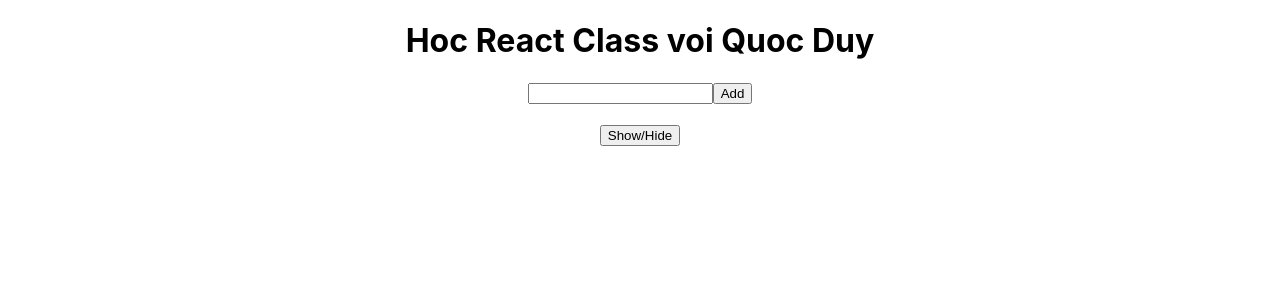
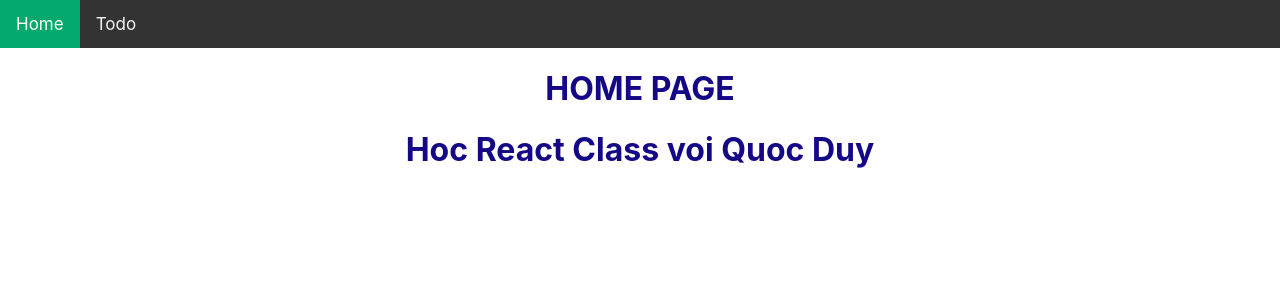
Before and after one commit to LeCongQuocDuy1/hoc-react-class, a React (Create React App) app: page / in a window 1280 px wide. Shown: the top 300 px of the page. Built offline with nearby package versions, Linux system fonts and the light colour scheme.

Commit message:
Router and HOC

```diff
--- a/package.json
+++ b/package.json
@@ -36,5 +36,9 @@
       "last 1 firefox version",
       "last 1 safari version"
     ]
+  },
+  "devDependencies": {
+    "react-router": "^5.3.0",
+    "react-router-dom": "^5.3.0"
   }
 }
--- a/src/views/App.js
+++ b/src/views/App.js
@@ -1,28 +1,31 @@
 import './App.scss';
-// import { MyComponent } from './example/MyComponent';
-import { ListTodo } from './todo/ListTodo';
-import { ToastContainer } from 'react-toastify';
-import 'react-toastify/dist/ReactToastify.css';
+import Navigation from './nav/Navigation';
+import HomeComponent from './example/HomeComponent';
+import TodoComponent from './example/TodoComponent';
+
+import React from "react";
+import {
+  BrowserRouter as Router,
+  Switch,
+  Route
+} from "react-router-dom";
 
 function App() {
   return (
-    <div className="App">
-      <h1>Hoc React Class voi Quoc Duy</h1>
-      <ListTodo />
-      {/* <MyComponent /> */}
-      <ToastContainer
-        position="top-right"
-        autoClose={3000}
-        hideProgressBar={false}
-        newestOnTop={false}
-        closeOnClick
-        rtl={false}
-        pauseOnFocusLoss
-        draggable
-        pauseOnHover
-        theme="light"
-      />
-    </div>
+    <Router>
+      <div className="App">
+        <Navigation />
+
+        <Switch>
+          <Route path="/" exact>
+            <HomeComponent />
+          </Route>
+          <Route path="/todo">
+            <TodoComponent />
+          </Route>
+        </Switch>
+      </div>
+    </Router>
   );
 }
 
--- /dev/null
+++ b/src/views/HOC/WithColor.js
@@ -0,0 +1,19 @@
+import React from 'react';
+
+const getRandomColor = () => {
+    var letters = '0123456789ABCDEF';
+    var color = '#';
+    for (var i = 0; i < 6; i++) {
+        color += letters[Math.floor(Math.random() * 16)];
+    }
+    return color;
+}
+
+export const WithColor = (WrappedComponent) => {
+    const colorRandom = getRandomColor();
+    return (props) => (
+        <div style={{ color: colorRandom }}>
+            <WrappedComponent {...props} />
+        </div>
+    )
+}
--- /dev/null
+++ b/src/views/example/HomeComponent.js
@@ -0,0 +1,25 @@
+import React from 'react';
+import {
+    withRouter
+} from "react-router";
+import { WithColor } from '../HOC/WithColor';
+
+class HomeComponent extends React.Component {
+
+    // componentDidMount() {
+    //     setTimeout(() => {
+    //         this.props.history.push('/todo')
+    //     }, 3000);
+    // }
+
+    render() {
+        return (
+            <>
+                <h1>HOME PAGE</h1>
+                <h1>Hoc React Class voi Quoc Duy</h1>
+            </>
+        );
+    }
+}
+
+export default WithColor(HomeComponent);
--- /dev/null
+++ b/src/views/example/TodoComponent.js
@@ -0,0 +1,36 @@
+import React from 'react';
+import { ToastContainer } from 'react-toastify';
+import 'react-toastify/dist/ReactToastify.css';
+import { ListTodo } from '../todo/ListTodo';
+import { WithColor } from '../HOC/WithColor';
+
+
+class TodoComponent extends React.Component {
+    state = {}
+    render() {
+        return (
+            <>
+                <h1>TODO PAGE</h1>
+                <h1>Build a To Do App</h1>
+                <br />
+
+                <ListTodo />
+
+                <ToastContainer
+                    position="top-right"
+                    autoClose={3000}
+                    hideProgressBar={false}
+                    newestOnTop={false}
+                    closeOnClick
+                    rtl={false}
+                    pauseOnFocusLoss
+                    draggable
+                    pauseOnHover
+                    theme="light"
+                />
+            </>
+        );
+    }
+}
+
+export default WithColor(TodoComponent);
--- /dev/null
+++ b/src/views/nav/Navigation.js
@@ -0,0 +1,25 @@
+import React from 'react';
+import './Navigation.scss';
+import {
+    NavLink
+} from "react-router-dom";
+
+class Navigation extends React.Component {
+    state = {}
+    render() {
+        return (
+            <>
+                <div className="topnav">
+                    <NavLink to="/" activeClassName="active" exact={true}>
+                        Home
+                    </NavLink>
+                    <NavLink to="/todo" activeClassName="active">
+                        Todo
+                    </NavLink>
+                </div>
+            </>
+        );
+    }
+}
+
+export default Navigation;
--- /dev/null
+++ b/src/views/nav/Navigation.scss
@@ -0,0 +1,27 @@
+/* Add a black background color to the top navigation */
+.topnav {
+    background-color: #333;
+    overflow: hidden;
+}
+
+/* Style the links inside the navigation bar */
+.topnav a {
+    float: left;
+    color: #f2f2f2;
+    text-align: center;
+    padding: 14px 16px;
+    text-decoration: none;
+    font-size: 17px;
+}
+
+/* Change the color of links on hover */
+.topnav a:hover {
+    background-color: #ddd;
+    color: black;
+}
+
+/* Add a color to the active/current link */
+.topnav a.active {
+    background-color: #04AA6D;
+    color: white;
+}
--- a/src/views/todo/ListTodo.js
+++ b/src/views/todo/ListTodo.js
@@ -139,6 +139,7 @@
             </>
         );
     }
+
 }
 
 export {
```
Also changed, not shown: 1 other file (tests, documents, lock files or other folders).
